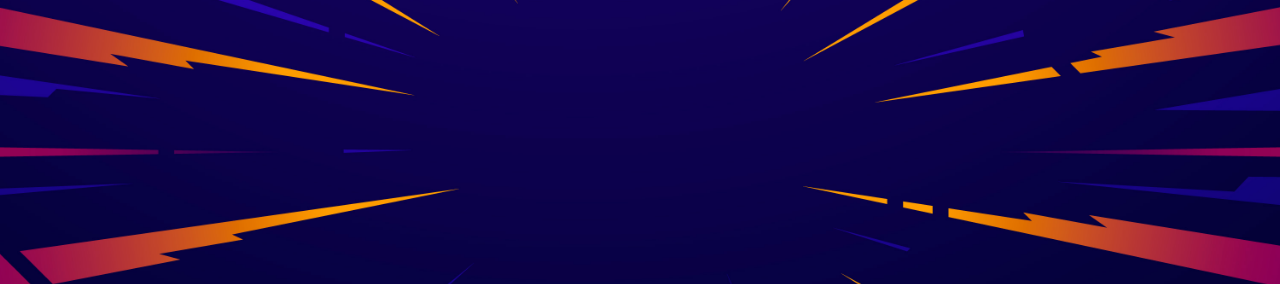
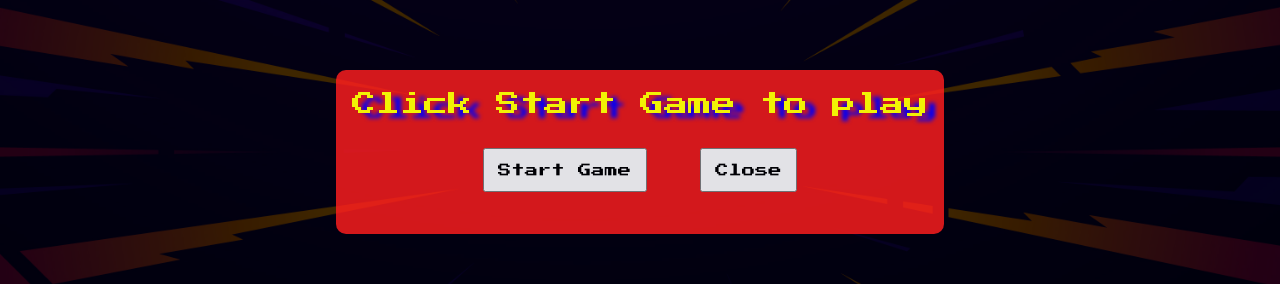
Before and after one commit to curveservices/memory-game, a React (Vite) app: page / in a window 1280 px wide. Shown: the part 248-532 px from the top of the page. Built offline with nearby package versions, Linux system fonts and the light colour scheme; no server answers.

Commit message:
Pop up modal created and styled

```diff
--- a/src/components/Gameboard.jsx
+++ b/src/components/Gameboard.jsx
@@ -2,16 +2,28 @@ import { useState, useEffect } from "react";
 import axios from "axios";
 import Card from "./card";
 import Scoreboard from "./Scoreboard";
+import Modal from "./Modal";
 
 const Gameboard = () => {
   const [cards, setCards] = useState([]);
   const [score, setScore] = useState(0);
   const [bestScore, setBestScore] = useState(0);
   const [clickedIds, setClickedIds] = useState([]);
+  const [modalOpen, setModalOpen] = useState(false)
+  const [modalContent, setModalContent] = useState({
+    message: '',
+    buttonText: '',
+    onRestart: () => {},
+  });
 
   useEffect(() => {
     fetchCards();
-    setBestScore(0)
+    setModalContent({
+      message: 'Click Start Game to play',
+      buttonText: 'Start Game',
+      onRestart: handleStartGame,
+    });
+    setModalOpen(true);
   }, []);
 
   const fetchRandomCardIds = async (count) => {
@@ -60,64 +72,80 @@ const Gameboard = () => {
   const handleCardClick = async (clickedPokemon) => {
     if (clickedIds.includes(clickedPokemon.id)) {
       // User clicked on the same card twice - Game Over
-      console.log("Handle Game Over");
       handleGameOver();
     } else {
       // User clicked on a new card
       const newClickedIds = [...clickedIds, clickedPokemon.id];
-      console.log("New Clicked IDs:", newClickedIds);
       setClickedIds(newClickedIds);
       shuffleCards();
 
       // Check for a match
       if (newClickedIds.length === cards.length) {
-        console.log("Handle Game Win");
         // All cards clicked - User wins!
         handleGameWin();
       } else {
         // Update current score and best score
         const newScore = newClickedIds.length;
-        console.log("New Score:", newScore + 1);
         setScore(newScore);
 
         if (newScore > bestScore) {
-          console.log("Set Best Score:", newScore);
           setBestScore(newScore);
         }
       }
     }
 
     setCards((prevCards) =>
-    prevCards.map((card) => ({
-      ...card,
-      flipped: true,
-    }))
+      prevCards.map((card) => ({
+        ...card,
+        flipped: true,
+      }))
     );
 
     await new Promise((resolve) => setTimeout(resolve, 1000));
+
 
     setCards((prevCards) =>
     prevCards.map((card) => ({
       ...card,
       flipped:false,
-    }))
-    )
+      }))
+    );
   };
+
+  const handleStartGame = () => {
+    setModalOpen(false);
+
+  }
 
   const handleGameOver = () => {
     setClickedIds([]);
     setScore(0);
-    alert("Game Over! Try Again!");
+    setModalContent({
+      message: 'Game Over! Try Again!',
+      buttonText: 'Restart',
+      onRestart: restartGame,
+    });
+    setModalOpen(true)
     shuffleCards();
   };
 
   const handleGameWin = async () => {
     setClickedIds([]);
     setScore(0)
-    alert("Congrats you win");
+    setModalContent({
+      message: 'Congrats you win!',
+      buttonText: 'Play Again',
+      onRestart: restartGame,
+    });
     await fetchRandomCardIds();
     await fetchCards();
   };
+
+  const restartGame = () => {
+    setModalOpen(false);
+    fetchRandomCardIds();
+    fetchCards();
+  }
 
   const shuffleCards = () => {
     const shuffledCards = [...cards];
@@ -155,6 +183,13 @@ const Gameboard = () => {
           handleCardClick={(clickedPokemon) => handleCardClick(clickedPokemon, index)}/>
         ))}
       </div>
+      <Modal
+      isOpen={modalOpen}
+      onClose={() => setModalOpen(false)}
+      onRestart={modalContent.onRestart}
+      message={modalContent.message}
+      buttonText={modalContent.buttonText}
+      />
     </main>
   );
 };
--- /dev/null
+++ b/src/components/Modal.jsx
@@ -0,0 +1,21 @@
+import '../styles/Modal.css'
+
+const Modal = ({ isOpen, onClose, onRestart, message, buttonText }) => {
+    if(!isOpen) return null;
+
+    return (
+        <div className="modal-overlay">
+            <div className="modal-content">
+            <h2>{message}</h2>
+            {buttonText === 'Start Game' ? (
+                <button onClick={onRestart}>Start Game</button>
+            ) : (
+                <button onClick={onRestart}>Restart Game</button>
+            )}
+            <button onClick={onClose}>Close</button>
+            </div>
+        </div>
+        );
+    };
+
+export default Modal;
--- /dev/null
+++ b/src/styles/Modal.css
@@ -0,0 +1,24 @@
+
+.modal-overlay {
+    position: fixed;
+    top: 0;
+    left: 0;
+    width: 100%;
+    height: 100%;
+    background-color: rgba(0,0,0,0.8);
+
+    display: flex;
+    justify-content: center;
+    align-items: center;
+}
+
+.modal-content {
+    background: rgb(223, 26, 26);
+    padding: 1em;
+    border-radius: 10px;
+}
+
+button {
+    margin: 2em;
+    padding: 1em;
+}
--- a/src/styles/index.css
+++ b/src/styles/index.css
@@ -34,10 +34,14 @@ h1 {
   text-shadow: 10px 5px 4px blue;
 }
 
+h2 {
+  color: yellow;
+  text-shadow: 10px 5px 4px blue;
+}
+
 button {
   cursor: pointer;
   font-family: inherit;
-  color: inherit;
 }
 
 button:focus-visible {
```
Also changed, not shown: src/components/StartModal.jsx (deleted, +0 -17 lines).
